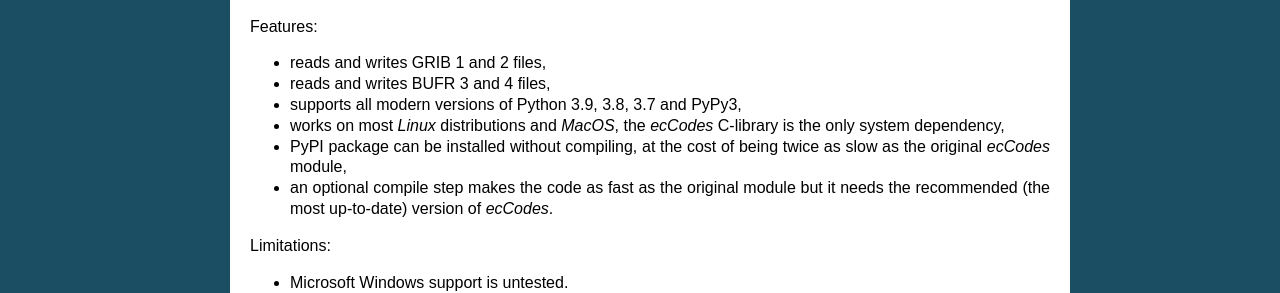
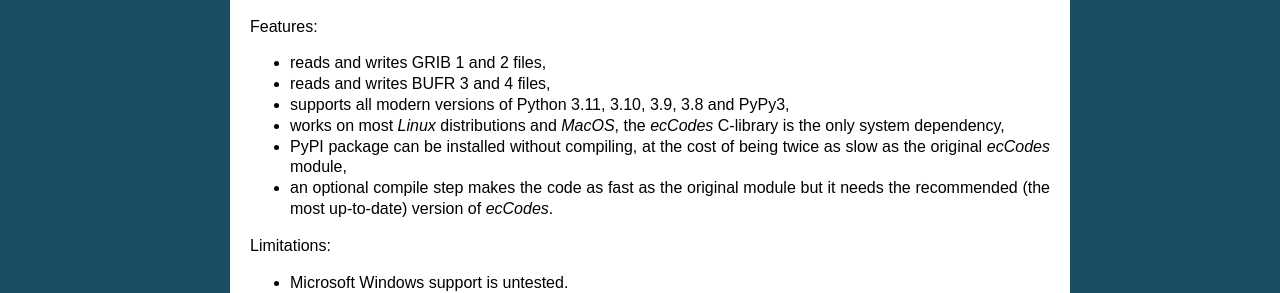
Before and after one commit to ecmwf/eccodes-python, a Sphinx documentation site: the page built from docs/index.rst, in a window 1280 px wide. Shown: the part 167-460 px from the top of the page. Built offline with Sphinx 7.4.7, drawn with Linux system fonts in a browser that asks for light colours.

Commit message:
ECC-1622: Drop Python version 3.7

```diff
--- a/CHANGELOG.rst
+++ b/CHANGELOG.rst
@@ -1,6 +1,11 @@
 
 Changelog for eccodes-python
 ============================
+
+1.x.y (2023-mm-dd)
+--------------------
+
+- ECC-1622: Drop Python version 3.7
 
 1.6.0 (2023-07-dd)
 --------------------
--- a/CONTRIBUTING.rst
+++ b/CONTRIBUTING.rst
@@ -105,7 +105,7 @@ Before you submit a pull request, check that it meets these guidelines:
    your new functionality into a function with a docstring, and add the
    feature to the list in README.rst.
 
-3. The pull request should work for Python 3.7, 3.8, 3.9, 3.10, 3.11 and for PyPy2 and PyPy3.
+3. The pull request should work for Python 3.8, 3.9, 3.10, 3.11 and for PyPy2 and PyPy3.
    Check the tox results and make sure that the tests pass for all supported Python versions.
 
 
--- a/README.rst
+++ b/README.rst
@@ -8,7 +8,7 @@ Features:
 
 - reads and writes GRIB 1 and 2 files,
 - reads and writes BUFR 3 and 4 files,
-- supports all modern versions of Python 3.11, 3.10, 3.9, 3.8, 3.7 and PyPy3,
+- supports all modern versions of Python 3.11, 3.10, 3.9, 3.8 and PyPy3,
 - works on most *Linux* distributions and *MacOS*, the *ecCodes* C-library
   is the only system dependency,
 - PyPI package can be installed without compiling,
--- a/docs/index.rst
+++ b/docs/index.rst
@@ -15,7 +15,7 @@ Features:
 
 - reads and writes GRIB 1 and 2 files,
 - reads and writes BUFR 3 and 4 files,
-- supports all modern versions of Python 3.9, 3.8, 3.7 and PyPy3,
+- supports all modern versions of Python 3.11, 3.10, 3.9, 3.8 and PyPy3,
 - works on most *Linux* distributions and *MacOS*, the *ecCodes* C-library is the only system dependency,
 - PyPI package can be installed without compiling,
   at the cost of being twice as slow as the original *ecCodes* module,
--- a/setup.py
+++ b/setup.py
@@ -70,7 +70,6 @@ setuptools.setup(
         "Development Status :: 4 - Beta",
         "Intended Audience :: Developers",
         "License :: OSI Approved :: Apache Software License",
-        "Programming Language :: Python :: 3.7",
         "Programming Language :: Python :: 3.8",
         "Programming Language :: Python :: 3.9",
         "Programming Language :: Python :: 3.10",
```
Also changed, not shown: 4 other files.
